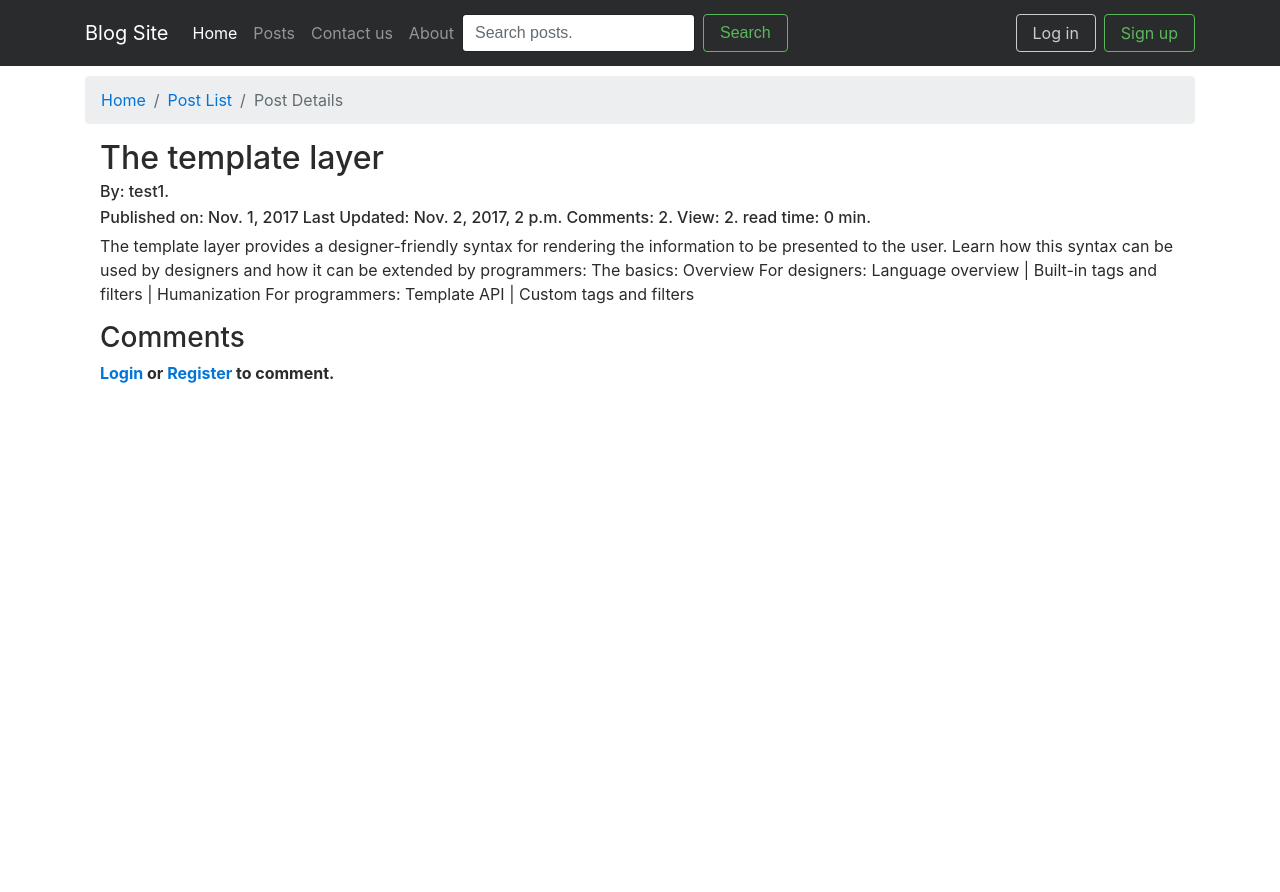
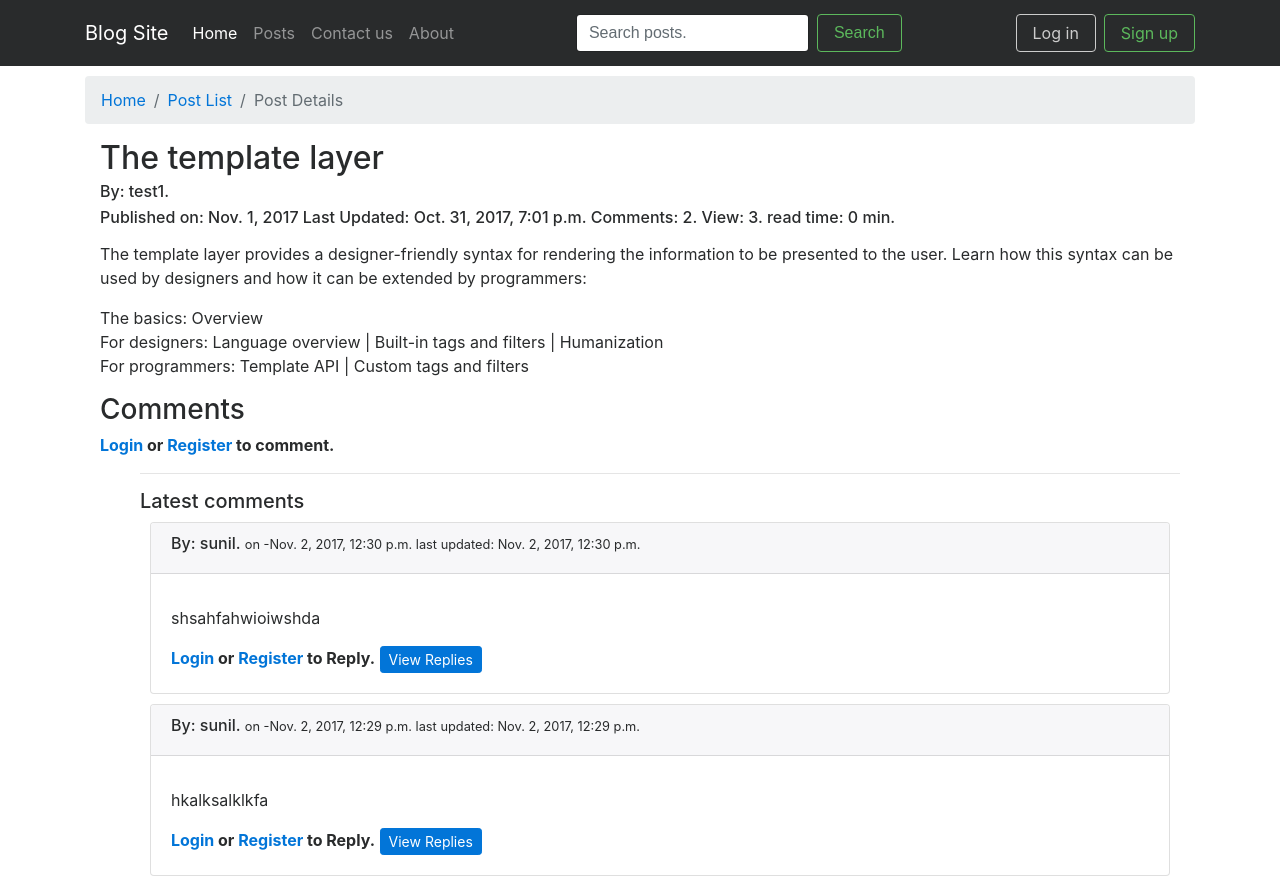
Before and after one commit to sunilsm7/django_blog, a Django app: page /posts/list/15/details/ in a window 1280 px wide. Before the commit the page ends 383 px from the top, so only its background shows below. Run offline with Django 3.2, Linux system fonts and the light colour scheme; data comes from the database, SQL or seed files in the repository; both versions use the stored data as it was after the commit; some libraries are stand-ins or nearby versions; some web fonts are replaced.

Commit message:
updated comment with detail views

```diff
--- a/accounts/urls.py
+++ b/accounts/urls.py
@@ -7,6 +7,7 @@
 urlpatterns = [
 	url(r'^login/$', auth_views.LoginView.as_view(), name='login'),
 	url(r'^logout/$', auth_views.LogoutView.as_view(), name='logout'),
-	url(r'^signup/$', views.signup, name='signup'),
+	# url(r'^signup/$', views.signup, name='signup'),
+	url(r'^signup/$', views.SignUpView.as_view(), name='signup'),
 	url(r'^password_change/$', auth_views.PasswordChangeView.as_view(template_name='registration/password_change.html'), name='password_change'),
 ]
--- a/posts/forms.py
+++ b/posts/forms.py
@@ -31,3 +31,7 @@
 
 	def send_email(self):
 		pass
+
+
+class SearchForm(forms.Form):
+	content = forms.CharField(max_length=120, widget=forms.TextInput(attrs={'placeholder':'Search Posts',}))
--- a/posts/templates/posts/post_detail.html
+++ b/posts/templates/posts/post_detail.html
@@ -17,7 +17,7 @@
 	<h6>By: {{ post.user }}.</h6>
 	<h6>Published on: {{ post.publish }} Last Updated: {{ post.updated }} Comments: {{ post.comments.count }}. View: {{ post.views }}. read time: {{ post.read_time }} min.</h6>
 
-	<p>{{ post.content }}</p>
+	<p>{{ post.content|linebreaks }}</p>
 
 	<h3>Comments</h3>
 	{% if user.is_authenticated %}
@@ -26,24 +26,29 @@
 			{% include 'includes/form-snippet.html' %}
 			<button type="submit" class="btn btn-primary">Comment</button>
 		</form>
-
+	{% else %}
+			<strong><a href="{% url 'accounts:login' %}">Login</a> or <a href="{% url 'accounts:signup' %}">Register</a> to comment.</strong>
+	{% endif %}
 
 			<ul>
 			<hr>
-				<h6>Latest comments</h6>
+				<h5>Latest comments</h5>
 				{% for comment in post.comments.all %}
 					{% if not comment.parent %}
-					<p>
-					  <a class="btn btn-default" data-toggle="collapse" href="#collapseExample" aria-expanded="false" aria-controls="collapseExample">
-					    By: {{ comment.user }} - on <small>{{ comment.timestamp }} </small>
-					  </a>
-					</p>
-					<div class="collapse" id="collapseExample">
-					<div class="conta">
-					  <div class="card card-block">
-					    {{ comment.content }}</br>
+					<div class="card">
+					  <div class="card-header">
+					     <h6>By: {{ comment.user }}. <small>on -{{ comment.timestamp }} last updated: {{ comment.updated }}</small></h6>
 					  </div>
-					  <a href="#" class="btn btn-primary" role="button"> Reply </a>
+					  <div class="card-block">
+					    <h4 class="card-title"></h4>
+					    <p class="card-text">{{ comment.content }}</p>
+					  {% if user.is_authenticated %}
+						  	<a href="#" class="btn btn-primary" role="button"> Reply </a>
+					  {% else %}
+							<strong><a href="{% url 'accounts:login' %}">Login</a> or <a href="{% url 'accounts:signup' %}">Register</a> to Reply.</strong>
+							<a href="#" class="btn btn-primary btn-sm" role="button"> View Replies </a>
+					   {% endif %}
+
 					  </div>
 					</div>
 					{% endif %}
@@ -51,9 +56,7 @@
 					<span>No Comments yet!</span>
 				{% endfor %}
 			</ul>
-		{% else %}
-			<strong><a href="{% url 'accounts:login' %}">Login</a> or <a href="{% url 'accounts:signup' %}">Register</a> to comment.</strong>
-	{% endif %}
+
 </div>
 
 
--- a/posts/views.py
+++ b/posts/views.py
@@ -4,8 +4,10 @@
 import datetime
 from django.contrib import messages
 from django.contrib.auth.decorators import login_required
+from django.contrib.auth.mixins import LoginRequiredMixin
 from django.contrib.messages.views import SuccessMessageMixin
 from django.core.paginator import Paginator, EmptyPage, PageNotAnInteger
+from django.db.models import Q
 from django.shortcuts import render, redirect, get_object_or_404
 from django.views.generic import ListView, DetailView, TemplateView
 
@@ -135,12 +137,15 @@
 		queryset = Post.objects.filter(draft=False)[:10]
 		return queryset
 
+	def post(self, request, *args, **kwargs):
+		pass
+
 
 class PostListView(ListView):
 	model = Post
 	template_name = 'posts/post_list.html'
 	context_object_name = 'posts'
-	queryset = Post.objects.filter(draft=False)
+	# queryset = Post.objects.filter(draft=False)
 	paginate_by = 5
 
 	# def get_context_data(self, **kwargs):
@@ -148,22 +153,61 @@
 	# 	context['posts'] = Post.objects.all().order_by('-publish')
 	# 	return context
 
+	def get_queryset(self):
+		queryset = Post.objects.filter(draft=False)
+		q = self.request.GET.get('q')
+
+		if q is not None:
+			queryset = Post.objects.filter(
+				Q(title__icontains=q),
+				Q(draft=False)
+				)
+			return queryset
+
+		return queryset
+
+
+	# def post(self, request, *args, **kwargs):
+	# 	q = self.request.POST.get('q')
+	# 	posts = Post.objects.filter(Q(title__icontains=q))
+	# 	return render(request, self.template_name, {'posts': posts})
+
 
 class PostDetailView(DetailView):
 	model = Post
 	template_name = 'posts/post_detail.html'
 	context_object_name = 'post'
-
-	# def get_queryset(self):
-	# 	pass
+	form_class = CommentForm
 
 	def get_context_data(self, **kwargs):
 		context = super(PostDetailView, self).get_context_data(**kwargs)
 		context['test_title'] = 'hello there'
 		return context
 
+	def get(self, request, *args, **kwargs):
+		self.object = self.get_object()
+		session_key = 'viewed_post_{}'.format(self.object.pk)
 
-class PostCreateView(CreateView):
+		if not request.session.get(session_key, False):
+			self.object.views += 1
+			self.object.save()
+			request.session[session_key] = True
+
+		form = self.form_class()
+		return render(request, self.template_name, {'form': form, 'post':self.object})
+
+	def post(self, request, *args, **kwargs):
+		self.object = self.get_object()
+		self.form = self.form_class(request.POST)
+		if self.form.is_valid():
+			instance = self.form.save(commit=False)
+			instance.user = self.request.user
+			instance.post = self.object
+			self.form.save()
+		return render(request, self.template_name, {'form': self.form, 'post':self.object})
+
+
+class PostCreateView(LoginRequiredMixin, CreateView):
 	model = Post
 	form_class = PostForm
 	template_name = 'posts/new_post.html'
@@ -173,10 +217,8 @@
 		form.instance.publish = datetime.datetime.now()
 		return super(PostCreateView, self).form_valid(form)
 
-
 	def form_invalid(self, form):
 		return super(PostCreateView, self).form_invalid(form)
-
 
 	def get_context_data(self, **kwargs):
 		context = super(PostCreateView, self).get_context_data(**kwargs)
@@ -185,7 +227,7 @@
 		return context
 
 
-class PostUpdateView(UpdateView):
+class PostUpdateView(LoginRequiredMixin, UpdateView):
 	model = Post
 	form_class = PostForm
 	template_name = 'posts/new_post.html'
@@ -206,7 +248,7 @@
 	# 	return self.success_message('Post Updated Successfully!')
 
 
-class PostDeleteView(DeleteView):
+class PostDeleteView(LoginRequiredMixin, DeleteView):
 	model = Post
 	template_name = 'posts/post_confirm_delete.html'
 	success_url = reverse_lazy('posts:list')
--- a/static/css/app.css
+++ b/static/css/app.css
@@ -10,3 +10,7 @@
 .breadcrumb{
 	margin-top : 10px;
 }
+
+/*.card > .card-header{
+	background-color: #fff;
+}*/
--- a/templates/includes/nav.html
+++ b/templates/includes/nav.html
@@ -20,8 +20,8 @@
           <a class="nav-link" href="{% url 'about' %}">About</a>
         </li>
       </ul>
-      <form class="form-inline my-2 my-lg-0" method="GET" action="">{% csrf_token %}
-          <input class="form-control mr-sm-2" type="text" name="q" placeholder="Search posts.">
+      <form class="form-inline my-2 my-lg-0 ml-auto" method="GET" action="{% url 'posts:list' %}">{% csrf_token %}
+          <input class="form-control mr-sm-2" type="text" name="q" placeholder="Search posts." required>
           <button class="btn btn-outline-success my-2 my-sm-0" type="submit">Search</button>
       </form>
 
```
Also changed, not shown: accounts/views.py (+15 -1 lines), posts/templates/posts/post_list.html (+11 -5 lines), db.sqlite3, 4 other files.
